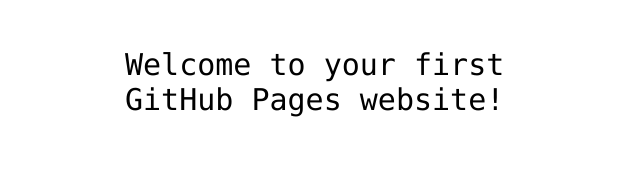
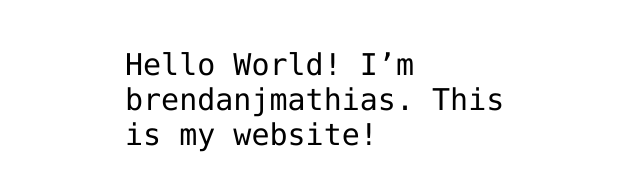
Before and after one commit to brendanjmathias/brendanjmathias.github.io, a plain HTML site: page index.html in a window 1280 px wide. Shown: the part 341-532 px from the top of the page, without its empty margins (315-955 px from the left). Drawn offline with Linux system fonts and the light colour scheme.

Commit message:
Update index.html

```diff
--- a/index.html
+++ b/index.html
@@ -12,7 +12,7 @@
 <img src="https://octodex.github.com/images/daftpunktocat-thomas.gif" id="octocat" alt="octocat-gif" />
 
 <!-- Change this code here by copy and pasting your template on line 15 -->
-<p>Welcome to your first GitHub Pages website!</p>
+<p>Hello World! I’m brendanjmathias. This is my website!</p>
 
 </body>
 </html>
```
